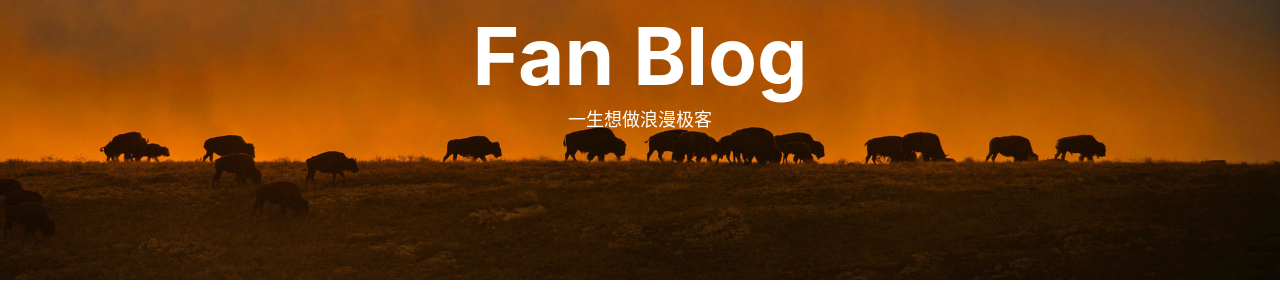
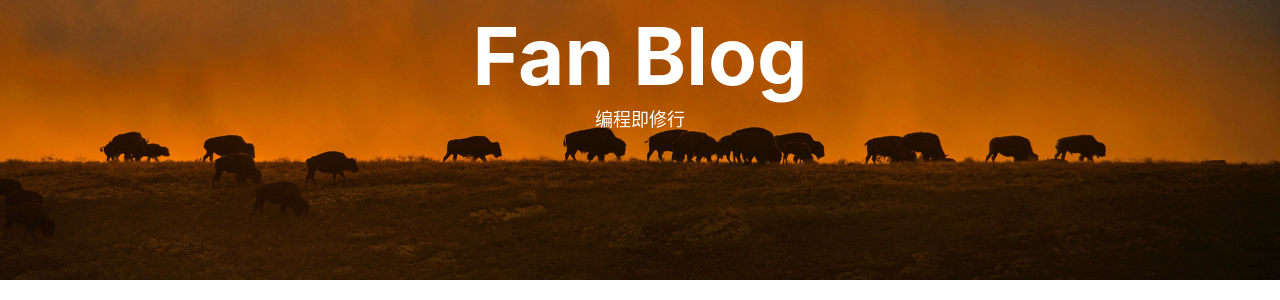
Before and after one commit to fang-keyou/keyou-fang.github.io, a Jekyll site: the page built from index.html, in a window 1280 px wide. Shown: the part 138-438 px from the top of the page. Built offline with Jekyll 4.4.1, drawn with Linux system fonts in a browser that asks for light colours; nearby versions of some CDN libraries; the list of posts is cut into pages by our own code; comment, search, counter and statistics services are not loaded.

Commit message:
Update index.html

```diff
--- a/index.html
+++ b/index.html
@@ -1,6 +1,6 @@
 ---
 layout: page
-description: "一生想做浪漫极客"
+description: "编程即修行"
 ---
 
 {% for post in paginator.posts %}
```
